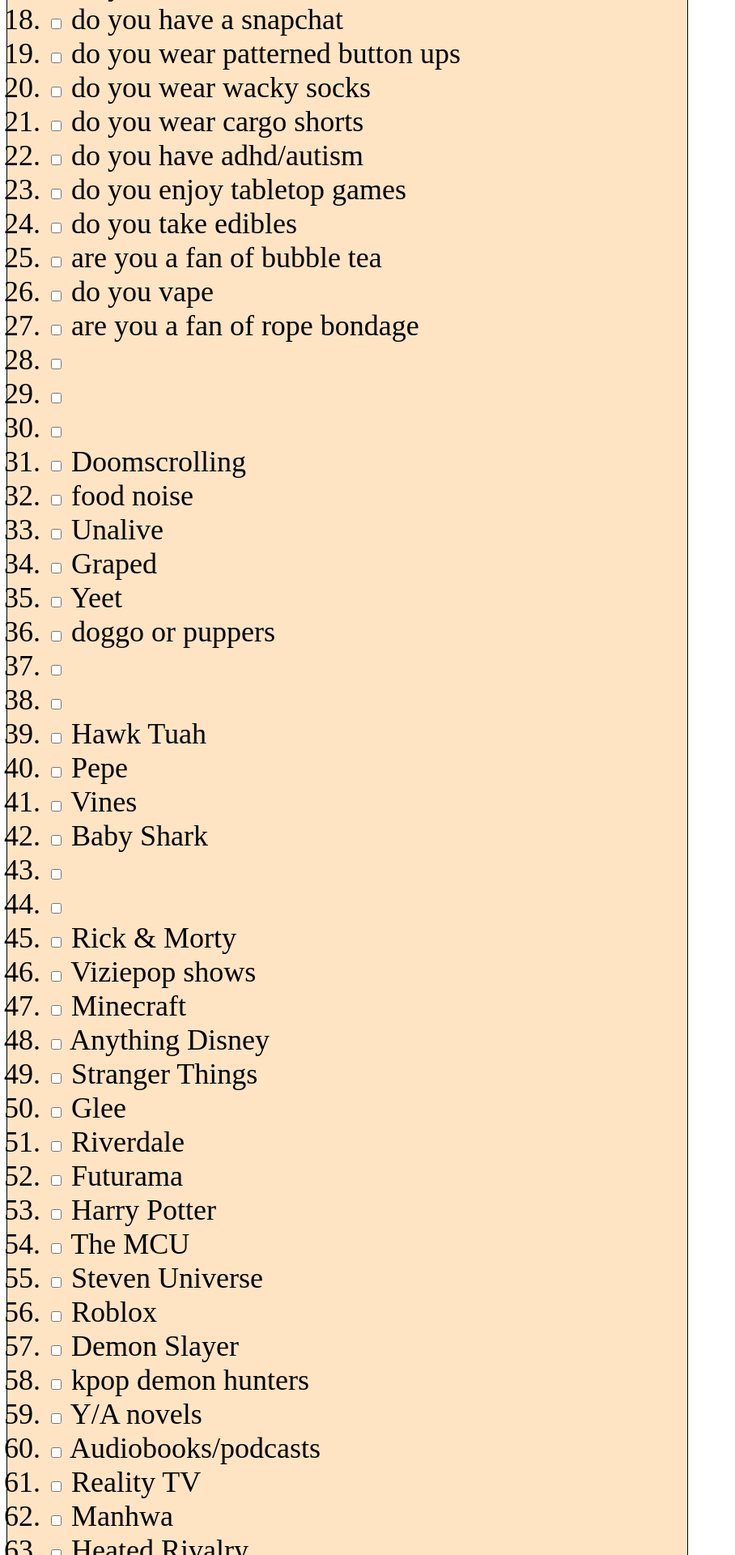
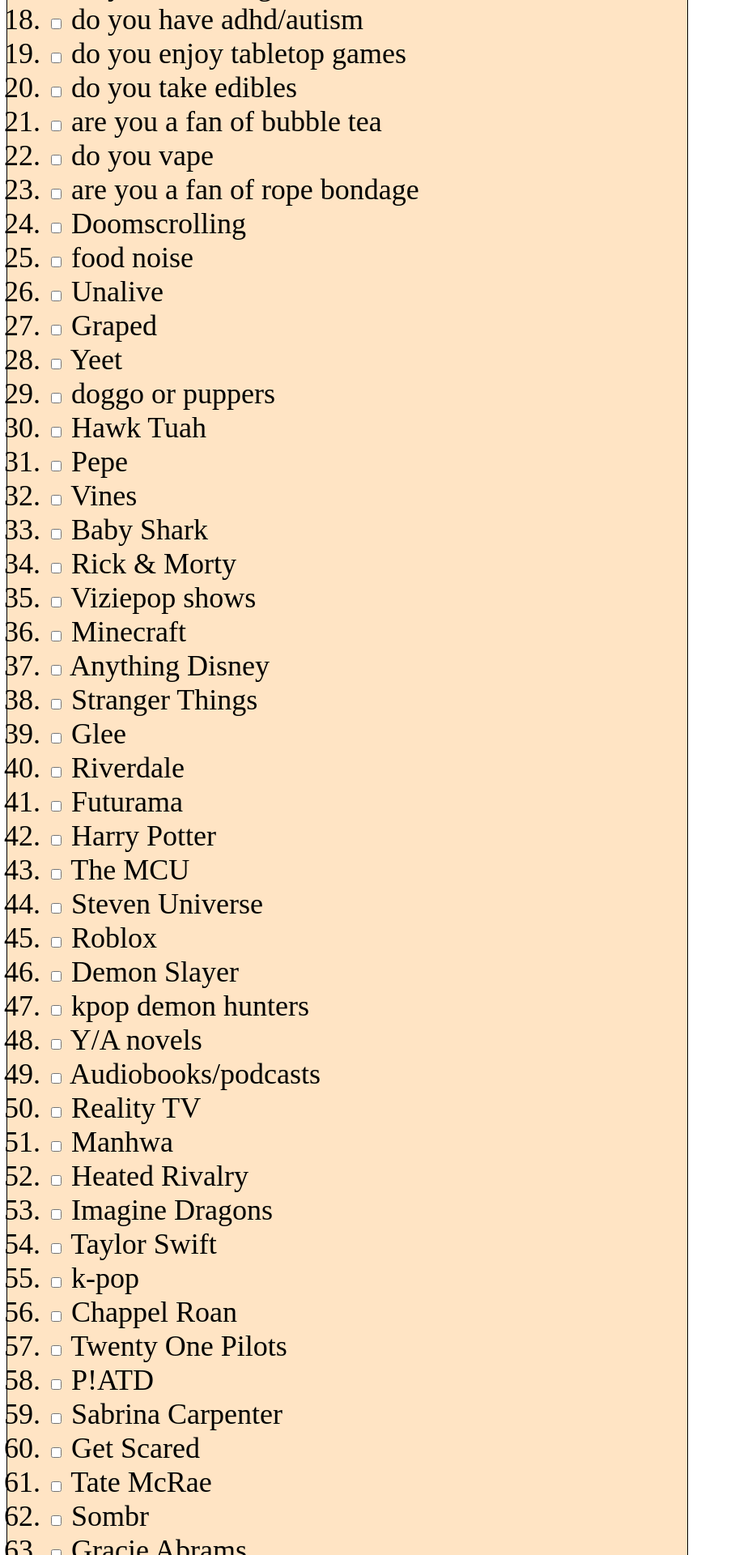
Before and after one commit to Averrryyy/Averrryyy.github.io, a website: page index.html in a window 1280 px wide. Shown: the part 880-2800 px from the top of the page at 81% size, without its empty margins (0-908 px from the left). Drawn offline with Linux system fonts and the light colour scheme.

Commit message:
fixerd a bug involving white spaces

```diff
--- a/index.html
+++ b/index.html
@@ -46,75 +46,62 @@
             <li> <input type="checkbox" id="9"> <label for="9">Would you describe yourself as a liberal?</label> </li>
             <li> <input type="checkbox" id="10"> <label for="10">Are you heterosexual?</label> </li>
             <li> <input type="checkbox" id="11"> <label for="11">would you enjoy being stepped on by a hot goth</label> </li>
-                <li> <input type="checkbox" id="12"> <label for="12"></label> </li>
-                <li> <input type="checkbox" id="13"> <label for="13"></label> </li>
-                <li> <input type="checkbox" id="14"> <label for="14"></label> </li>
-                <li> <input type="checkbox" id="15"> <label for="15"></label> </li>
-                <li> <input type="checkbox" id="16"> <label for="16">do you like musicals</label> </li>
-                <li> <input type="checkbox" id="17"> <label for="17">do you use tiktok</label> </li>
-                <li> <input type="checkbox" id="18"> <label for="18">do you have a snapchat</label> </li>
-                <li> <input type="checkbox" id="19"> <label for="19">do you wear patterned button ups</label> </li>
-                <li> <input type="checkbox" id="20"> <label for="20">do you wear wacky socks</label> </li>
-                <li> <input type="checkbox" id="21"> <label for="21">do you wear cargo shorts</label> </li>
-                <li> <input type="checkbox" id="22"> <label for="22">do you have adhd/autism</label> </li>
-                <li> <input type="checkbox" id="23"> <label for="23">do you enjoy tabletop games</label> </li>
-                <li> <input type="checkbox" id="24"> <label for="24">do you take edibles</label> </li>
-                <li> <input type="checkbox" id="25"> <label for="25">are you a fan of bubble tea</label> </li>
-                <li> <input type="checkbox" id="26"> <label for="26">do you vape</label> </li>
-                <li> <input type="checkbox" id="27"> <label for="27">are you a fan of rope bondage</label> </li>
-                <li> <input type="checkbox" id="28"> <label for="28"></label> </li>
-                <li> <input type="checkbox" id="29"> <label for="29"></label> </li>
-                <li> <input type="checkbox" id="30"> <label for="30"></label> </li>
-                <li> <input type="checkbox" id="31"> <label for="31">Doomscrolling</label> </li>
-                <li> <input type="checkbox" id="32"> <label for="32">food noise</label> </li>
-                <li> <input type="checkbox" id="33"> <label for="33">Unalive</label> </li>
-                <li> <input type="checkbox" id="34"> <label for="34">Graped</label> </li>
-                <li> <input type="checkbox" id="35"> <label for="35">Yeet</label> </li>
-                <li> <input type="checkbox" id="36"> <label for="36">doggo or puppers</label> </li>
-                <li> <input type="checkbox" id="37"> <label for="37"></label> </li>
-                <li> <input type="checkbox" id="38"> <label for="38"></label> </li>
-                <li> <input type="checkbox" id="39"> <label for="39">Hawk Tuah</label> </li>
-                <li> <input type="checkbox" id="40"> <label for="40">Pepe</label> </li>
-                <li> <input type="checkbox" id="41"> <label for="41">Vines</label> </li>
-                <li> <input type="checkbox" id="42"> <label for="42">Baby Shark</label> </li>
-                <li> <input type="checkbox" id="43"> <label for="43"></label> </li>
-                <li> <input type="checkbox" id="44"> <label for="44"></label> </li>
-                <li> <input type="checkbox" id="45"> <label for="45">Rick & Morty</label> </li>
-                <li> <input type="checkbox" id="46"> <label for="46">Viziepop shows</label> </li>
-                <li> <input type="checkbox" id="47"> <label for="47">Minecraft</label> </li>
-                <li> <input type="checkbox" id="48"> <label for="48">Anything Disney</label> </li>
-                <li> <input type="checkbox" id="49"> <label for="49">Stranger Things</label> </li>
-                <li> <input type="checkbox" id="50"> <label for="50">Glee</label> </li>
-                <li> <input type="checkbox" id="51"> <label for="51">Riverdale</label> </li>
-                <li> <input type="checkbox" id="52"> <label for="52">Futurama</label> </li>
-                <li> <input type="checkbox" id="53"> <label for="53">Harry Potter</label> </li>
-                <li> <input type="checkbox" id="54"> <label for="54">The MCU</label> </li>
-                <li> <input type="checkbox" id="55"> <label for="55">Steven Universe</label> </li>
-                <li> <input type="checkbox" id="56"> <label for="56">Roblox</label> </li>
-                <li> <input type="checkbox" id="57"> <label for="57">Demon Slayer</label> </li>
-                <li> <input type="checkbox" id="58"> <label for="58">kpop demon hunters</label> </li>
-                <li> <input type="checkbox" id="59"> <label for="59">Y/A novels</label> </li>
-                <li> <input type="checkbox" id="60"> <label for="60">Audiobooks/podcasts</label> </li>
-                <li> <input type="checkbox" id="61"> <label for="61">Reality TV</label> </li>
-                <li> <input type="checkbox" id="62"> <label for="62">Manhwa</label> </li>
-                <li> <input type="checkbox" id="63"> <label for="63">Heated Rivalry</label> </li>
-                <li> <input type="checkbox" id="64"> <label for="64"></label> </li>
-                <li> <input type="checkbox" id="65"> <label for="65"></label> </li>
-                <li> <input type="checkbox" id="66"> <label for="66">Imagine Dragons</label> </li>
-                <li> <input type="checkbox" id="67"> <label for="67">Taylor Swift</label> </li>
-                <li> <input type="checkbox" id="68"> <label for="68">k-pop</label> </li>
-                <li> <input type="checkbox" id="69"> <label for="69">Chappel Roan</label> </li>
-                <li> <input type="checkbox" id="70"> <label for="70">Twenty One Pilots</label> </li>
-                <li> <input type="checkbox" id="71"> <label for="71">P!ATD</label> </li>
-                <li> <input type="checkbox" id="72"> <label for="72">Sabrina Carpenter</label> </li>
-                <li> <input type="checkbox" id="73"> <label for="73">Get Scared</label> </li>
-                <li> <input type="checkbox" id="74"> <label for="74">Tate McRae</label> </li>
-                <li> <input type="checkbox" id="75"> <label for="75">Sombr</label> </li>
-                <li> <input type="checkbox" id="76"> <label for="76">Gracie Abrams</label> </li>
-                <li> <input type="checkbox" id="77"> <label for="77">Harry Styles</label> </li>
-                <li> <input type="checkbox" id="78"> <label for="78">Weezer</label> </li>
-                <li> <input type="checkbox" id="79"> <label for="79">Drake</label> </li>
-                <li> <input type="checkbox" id="80"> <label for="80">Video game osts</label> </li>
+            <li> <input type="checkbox" id="12"> <label for="12">do you like musicals</label> </li>
+            <li> <input type="checkbox" id="13"> <label for="13">do you use tiktok</label> </li>
+            <li> <input type="checkbox" id="14"> <label for="14">do you have a snapchat</label> </li>
+            <li> <input type="checkbox" id="15"> <label for="15">do you wear patterned button ups</label> </li>
+            <li> <input type="checkbox" id="16"> <label for="16">do you wear wacky socks</label> </li>
+            <li> <input type="checkbox" id="17"> <label for="17">do you wear cargo shorts</label> </li>
+            <li> <input type="checkbox" id="18"> <label for="18">do you have adhd/autism</label> </li>
+            <li> <input type="checkbox" id="19"> <label for="19">do you enjoy tabletop games</label> </li>
+            <li> <input type="checkbox" id="20"> <label for="20">do you take edibles</label> </li>
+            <li> <input type="checkbox" id="21"> <label for="21">are you a fan of bubble tea</label> </li>
+            <li> <input type="checkbox" id="22"> <label for="22">do you vape</label> </li>
+            <li> <input type="checkbox" id="23"> <label for="23">are you a fan of rope bondage</label> </li>
+            <li> <input type="checkbox" id="24"> <label for="24">Doomscrolling</label> </li>
+            <li> <input type="checkbox" id="25"> <label for="25">food noise</label> </li>
+            <li> <input type="checkbox" id="26"> <label for="26">Unalive</label> </li>
+            <li> <input type="checkbox" id="27"> <label for="27">Graped</label> </li>
+            <li> <input type="checkbox" id="28"> <label for="28">Yeet</label> </li>
+            <li> <input type="checkbox" id="29"> <label for="29">doggo or puppers</label> </li>
+            <li> <input type="checkbox" id="30"> <label for="30">Hawk Tuah</label> </li>
+            <li> <input type="checkbox" id="31"> <label for="31">Pepe</label> </li>
+            <li> <input type="checkbox" id="32"> <label for="32">Vines</label> </li>
+            <li> <input type="checkbox" id="33"> <label for="33">Baby Shark</label> </li>
+            <li> <input type="checkbox" id="34"> <label for="34">Rick & Morty</label> </li>
+            <li> <input type="checkbox" id="35"> <label for="35">Viziepop shows</label> </li>
+            <li> <input type="checkbox" id="36"> <label for="36">Minecraft</label> </li>
+            <li> <input type="checkbox" id="37"> <label for="37">Anything Disney</label> </li>
+            <li> <input type="checkbox" id="38"> <label for="38">Stranger Things</label> </li>
+            <li> <input type="checkbox" id="39"> <label for="39">Glee</label> </li>
+            <li> <input type="checkbox" id="40"> <label for="40">Riverdale</label> </li>
+            <li> <input type="checkbox" id="41"> <label for="41">Futurama</label> </li>
+            <li> <input type="checkbox" id="42"> <label for="42">Harry Potter</label> </li>
+            <li> <input type="checkbox" id="43"> <label for="43">The MCU</label> </li>
+            <li> <input type="checkbox" id="44"> <label for="44">Steven Universe</label> </li>
+            <li> <input type="checkbox" id="45"> <label for="45">Roblox</label> </li>
+            <li> <input type="checkbox" id="46"> <label for="46">Demon Slayer</label> </li>
+            <li> <input type="checkbox" id="47"> <label for="47">kpop demon hunters</label> </li>
+            <li> <input type="checkbox" id="48"> <label for="48">Y/A novels</label> </li>
+            <li> <input type="checkbox" id="49"> <label for="49">Audiobooks/podcasts</label> </li>
+            <li> <input type="checkbox" id="50"> <label for="50">Reality TV</label> </li>
+            <li> <input type="checkbox" id="51"> <label for="51">Manhwa</label> </li>
+            <li> <input type="checkbox" id="52"> <label for="52">Heated Rivalry</label> </li>
+            <li> <input type="checkbox" id="53"> <label for="53">Imagine Dragons</label> </li>
+            <li> <input type="checkbox" id="54"> <label for="54">Taylor Swift</label> </li>
+            <li> <input type="checkbox" id="55"> <label for="55">k-pop</label> </li>
+            <li> <input type="checkbox" id="56"> <label for="56">Chappel Roan</label> </li>
+            <li> <input type="checkbox" id="57"> <label for="57">Twenty One Pilots</label> </li>
+            <li> <input type="checkbox" id="58"> <label for="58">P!ATD</label> </li>
+            <li> <input type="checkbox" id="59"> <label for="59">Sabrina Carpenter</label> </li>
+            <li> <input type="checkbox" id="60"> <label for="60">Get Scared</label> </li>
+            <li> <input type="checkbox" id="61"> <label for="61">Tate McRae</label> </li>
+            <li> <input type="checkbox" id="62"> <label for="62">Sombr</label> </li>
+            <li> <input type="checkbox" id="63"> <label for="63">Gracie Abrams</label> </li>
+            <li> <input type="checkbox" id="64"> <label for="64">Harry Styles</label> </li>
+            <li> <input type="checkbox" id="65"> <label for="65">Weezer</label> </li>
+            <li> <input type="checkbox" id="66"> <label for="66">Drake</label> </li>
+            <li> <input type="checkbox" id="67"> <label for="67">Video game osts</label> </li>
           </ol>
         </div>
 
```
Also changed, not shown: 1 other file. Lines whose indentation alone changed are shown as unchanged.
